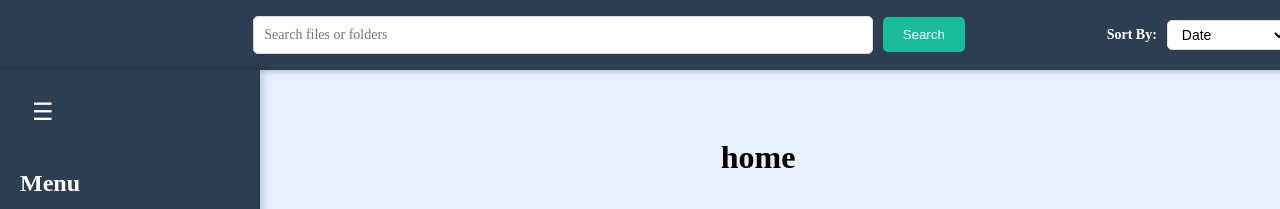
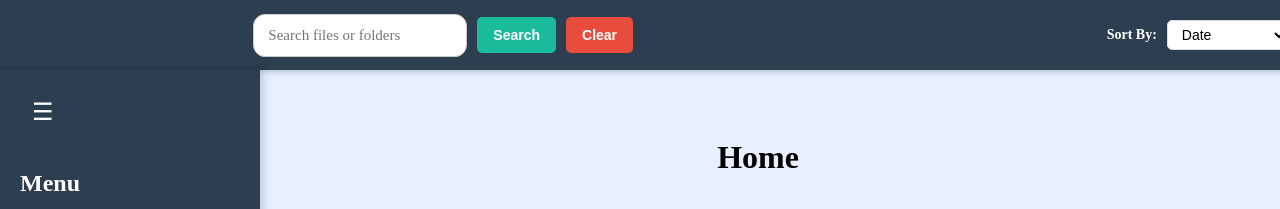
Before and after one commit to ld23523/TaxOrganizer, a Vue app in the folder vue/my-vue-app/: page /mainPage in a window 1280 px wide. Shown: the top 209 px of the page. Built offline with nearby package versions, Linux system fonts and the light colour scheme; no server answers.

Commit message:
added thumbnail for folder, use user uploaded pic to set as thumbnail, added clear option for search

```diff
--- a/vue/my-vue-app/src/components/FileUpload.vue
+++ b/vue/my-vue-app/src/components/FileUpload.vue
@@ -13,7 +13,7 @@
       </label>
       <label>
         Icon URL:
-        <input type="text" v-model="icon" placeholder="Icon URL" />
+        <input type="text" v-model="icon" placeholder='/folderIcon.jpg' />
       </label>
       <label>
         Category:
--- a/vue/my-vue-app/src/components/Search.vue
+++ b/vue/my-vue-app/src/components/Search.vue
@@ -1,12 +1,13 @@
 <template>
-    <div>
+    <div class="search-container">
       <input
       type="text"
       class="search-input"
       v-model="query"
       placeholder="Search files or folders"
     />
-      <button @click="filterMedia">Search</button>
+    <button class="search-button" @click="filterMedia">Search</button>
+    <button class="clear-button" @click="clearSearch">Clear</button>
 </div>
   </template>
 
@@ -39,6 +40,10 @@
        // Emit the filtered results to the parent component
         this.$emit('update-media', filtered);
       },
+      clearSearch() {
+        this.query = ''; // Clear the search input
+        this.$emit('clear-search'); // Emit an event to clear the search in the parent component
+      },
     },
   };
 </script>
@@ -46,28 +51,42 @@
 <style scoped>
 
 
-.search-input {
-  flex: 2;
-  width: 70%;
-  padding: 10px;
-  margin-right: 10px;
-  border: 1px solid #ddd;
+.search-container {
+  display: flex;
+  align-items: center;
+  gap: 10px;
+
+}
+
+.search-button,
+.clear-button {
+  padding: 10px 16px;
+  border: none;
   border-radius: 5px;
   font-size: 14px;
+  font-weight: 600;
+  cursor: pointer;
+  transition: background-color 0.3s ease, transform 0.2s ease;
 }
 
-button {
-  flex: 2;
+.search-button {
   background-color: #1abc9c;
   color: white;
-  border: none;
-  border-radius: 5px;
-  padding: 10px 20px;
-  cursor: pointer;
 }
 
 .search-button:hover {
   background-color: #16a085;
+  transform: translateY(-1px);
+}
+
+.clear-button {
+  background-color: #e74c3c;
+  color: white;
+}
+
+.clear-button:hover {
+  background-color: #c0392b;
+  transform: translateY(-1px);
 }
 
 </style>
--- a/vue/my-vue-app/src/components/contact.vue
+++ b/vue/my-vue-app/src/components/contact.vue
@@ -96,6 +96,7 @@ textarea {
   font-size: 15px;
   font-family: inherit;
   transition: border-color 0.3s ease, box-shadow 0.3s ease;
+
 }
 
 input:focus,
--- a/vue/my-vue-app/src/components/mainPage.vue
+++ b/vue/my-vue-app/src/components/mainPage.vue
@@ -16,7 +16,8 @@ const thumbnailIcon = {
   videos: '/videoIcon.jpg',
   documents: '/documentIcon.jpg',
   audio: '/audioIcon.jpg',
-  gallery: '/imageIcon.jpg'
+  gallery: "`http://localhost:3000${selectedMedia.path}`",
+  folder: '/folderIcon.jpg'
 
 };
 
@@ -217,6 +218,7 @@ onMounted(() => {
           <Search
             :mediaItems="allMediaItems"
             @update-media="updateMediaItems"
+            @clear-search="fetchMediaItems"
           />
         </div>
         <div class="sort-container">
@@ -245,7 +247,7 @@ onMounted(() => {
       </div>
     </div>
 
-        <h1>{{ selectedSection }}</h1>
+        <h1>{{ selectedSection.charAt(0).toUpperCase() + selectedSection.slice(1) }}</h1>
         <div class="breadcrumb" v-if="selectedSection !== 'contact'">
           <span v-for="(folder, index) in currentFolder.split('/')" :key="index">
             <a @click.prevent="navigateToFolder(index)">
@@ -262,7 +264,10 @@ onMounted(() => {
             :key="index"
             :visible="true"
             :name="item.name"
-            :icon= "thumbnailIcon[item.category]"
+            :icon="item.type.startsWith('image') && item.path
+                ? `http://localhost:3000${item.path}`
+                : thumbnailIcon[item.category] || thumbnailIcon.folder"
+
             :date="new Date(item.date)"
             :category="item.category"
             @click="item.type === 'folder' ? (console.log('Opening folder from grid:', item.folder), openFolder(item.folder))  : openMediaDetails(item)"
@@ -284,7 +289,7 @@ onMounted(() => {
           <!-- Media Preview -->
           <div class="media-preview">
             <template v-if="selectedMedia.type.includes('image')">
-              <img :src="`http://localhost:3000${selectedMedia.path}`" alt="Media Preview" />
+              <img :src="`http://localhost:3000${selectedMedia.path}`" alt="Uploaded image" style="width: 100%; max-width: 500px;" />
             </template>
             <template v-else-if="selectedMedia.type.includes('pdf')">
               <iframe :src="`http://localhost:3000${selectedMedia.path}`" frameborder="0"></iframe>
```
Lines whose indentation alone changed are shown as unchanged.
